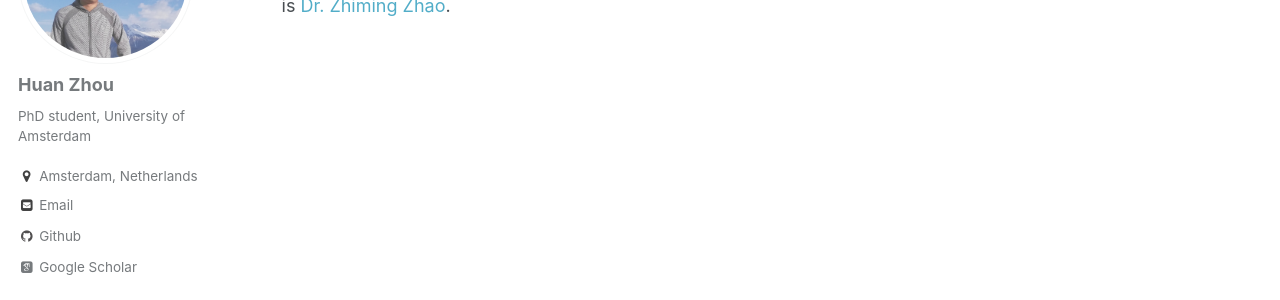
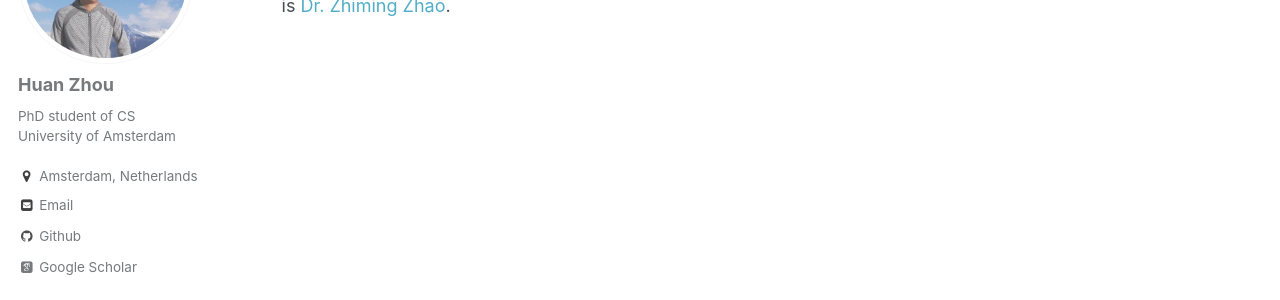
Before and after one commit to zh9314/zh9314.github.io, a Jekyll site: the page built from _pages/about.md, in a window 1280 px wide. Shown: the part 222-522 px from the top of the page. Built offline with Jekyll 4.4.1, drawn with Linux system fonts in a browser that asks for light colours; some web fonts are replaced.

```diff
--- a/_config.yml
+++ b/_config.yml
@@ -80,7 +80,7 @@ analytics:
 author:
   name             : "Huan Zhou"
   avatar           : "profile.JPG"
-  bio              : "PhD student, University of Amsterdam"
+  bio              : "PhD student of CS<br />University of Amsterdam"
   location         : "Amsterdam, Netherlands"
   employer         :
   googlescholar    : "https://scholar.google.nl/citations?user=MPCBlq4AAAAJ&hl=en"
```
